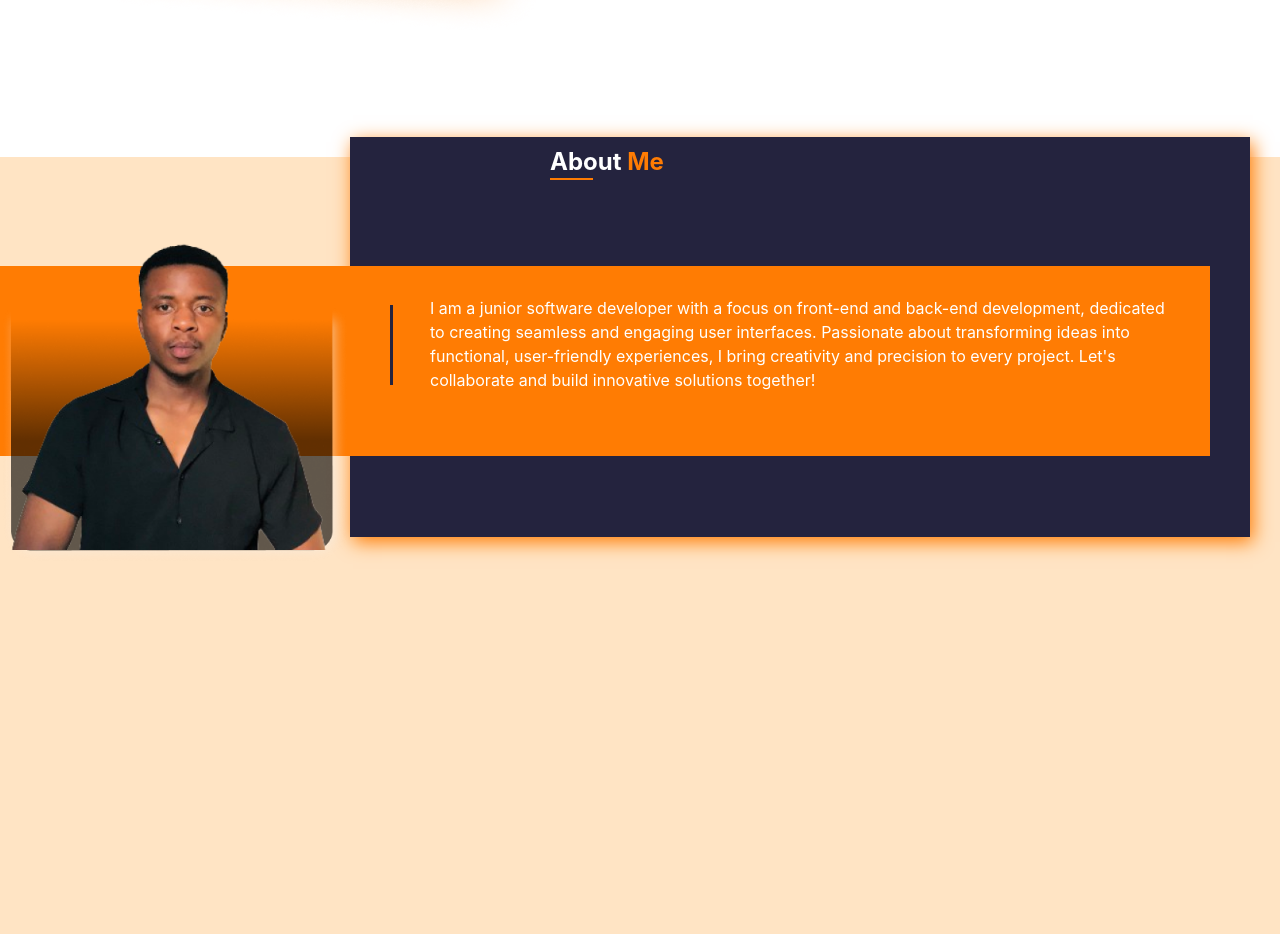
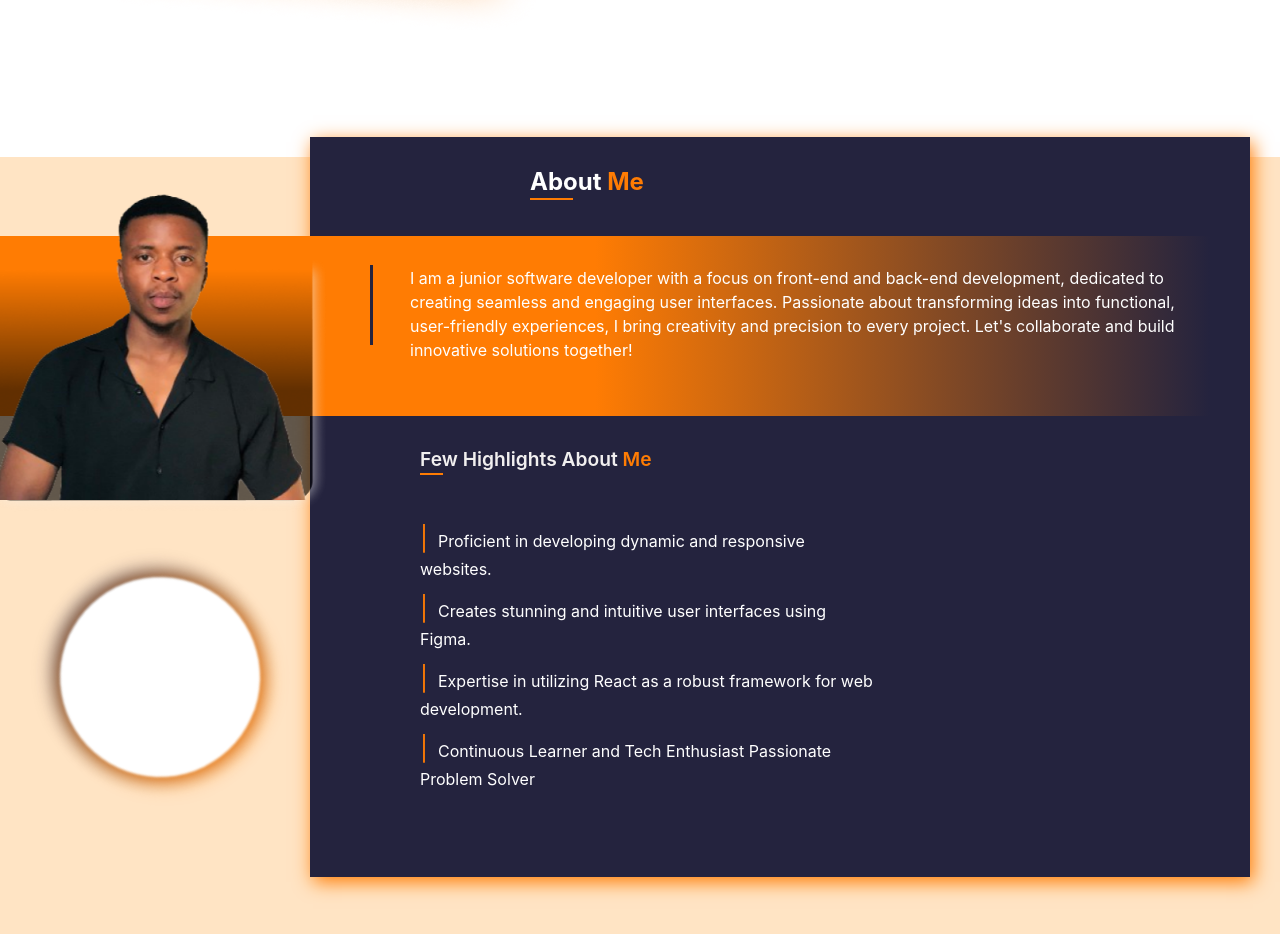
Before and after one commit to ChumaMqeke/app, a React (Create React App) app: page / in a window 1280 px wide. Shown: the part 760-1694 px from the top of the page. Built offline with nearby package versions, Linux system fonts and the light colour scheme; a small style sheet from the web is missing.

Commit message:
About content

```diff
--- a/src/Container/About/About.css
+++ b/src/Container/About/About.css
@@ -14,12 +14,13 @@
 
   .left-box {
     background-color: rgba(36, 35, 62, 1);
-    padding: 200px;
+    padding: 220px;
     color: white;
     margin-top: -40px;
     margin-right: 10px;
     box-shadow: 3px 5px 18px 0px rgba(255, 124, 3, 1);
     position: flex;
+    height: 300px;
   }
 
   .text-style {
@@ -33,11 +34,11 @@
   }
 
   .rectangle-box {
-    width: calc(100% + 670px);
-    height: 150px;
-    background-color: rgba(255, 124, 3, 1);
+    width: calc(100% + 690px);
+    height: 140px;
+    background: linear-gradient(to right, rgba(255, 124, 3, 1), rgba(255, 124, 3, 1), rgba(36, 35, 62, 1));
     position: absolute;
-    top: 70px;
+    top: 20px;
     left: -350px;
     margin-right: 500px;
     display: flex;
@@ -91,11 +92,68 @@
     bottom: 100px;
     top: 50px;
     right: 300px;
-    margin-top: -200px;
+    margin-top: -270px;
     text-align: right;
-    z-index: 1; /* Ensure the picture is on top */
+    z-index: 1;
+    object-fit: cover;
   }
-/*
-  padding: 20px;
-  text-align: right;
-  margin: 10px 0; */
+
+  .highlight-box {
+    width: 100%;
+    position: relative;
+    top: 480px;
+    margin-left: -150px;
+  }
+
+  .highlight-text {
+    position: absolute;
+    bottom: 0;
+    left: 20px;
+    width: calc(100% - 40px);
+    padding: 20px;
+
+    color: white;
+    list-style: none;
+  }
+
+  .highlight-text p::before {
+    content: '|';
+    color: rgba(255, 124, 3, 1);
+    font-size: 1.5em;
+    margin-right: 10px;
+    height: 200px;
+  }
+
+  .heading {
+    color: rgba(241, 239, 239, 1);
+    font-size: 1.2em;
+    margin-bottom: 50px;
+    font-weight: 600;
+  }
+
+  .spinner {
+    background-image: linear-gradient(rgba(255, 124, 3, 1) 35%,rgba(36, 35, 62, 1));
+    width: 200px;
+    height: 200px;
+    animation: spinning82341 1.7s linear infinite;
+    text-align: center;
+    border-radius: 50%;
+    filter: blur(1px);
+    box-shadow: 0px -5px 20px 0px rgba(255, 124, 3, 1), 0px 5px 20px 0px rgba(36, 35, 62, 1);
+    margin-top: 400px;
+    margin-right: 50px;
+  }
+
+  .spinner1 {
+    background-color: white;
+    width: 200px;
+    height: 200px;
+    border-radius: 50%;
+
+  }
+
+  @keyframes spinning82341 {
+    to {
+      transform: rotate(360deg);
+    }
+  }
--- a/src/Container/About/About.js
+++ b/src/Container/About/About.js
@@ -6,12 +6,37 @@ export default function About() {
   return (
     <div className='about-page'>
       <div className='about-container'>
+      <div class="spinner">
+    <div class="spinner1"> </div>
+</div>
         <div className='left-box'>
+        <div className='highlight-box'>
+              <ul className='highlight-text'>
+                <h4 className='heading'><span className='about-line'>Few</span> Highlights About <span className='text-style'>Me</span></h4>
+                <p>
+                Proficient in developing dynamic and responsive websites.
+                </p>
+                <p>
+                Creates stunning and intuitive user interfaces using Figma.
+                </p>
+                <p>
+                Expertise in utilizing React as a robust framework for web development.
+                </p>
+                <p>
+                Continuous Learner and Tech Enthusiast
+                 Passionate Problem Solver
+                </p>
+              </ul>
+            </div>
+
+
           <div className='about-text'>
             <h2><span className='about-line'>About</span> <span className='text-style'>Me</span></h2>
           </div>
           <div className='top-text'>
             <img className='profile-picture' src={figmaProfile} alt="Description of the image" />
+
+
             <div className='rectangle-box'>
               <p className='text'>
                 I am a junior software developer with a focus on front-end and back-end development,
```
